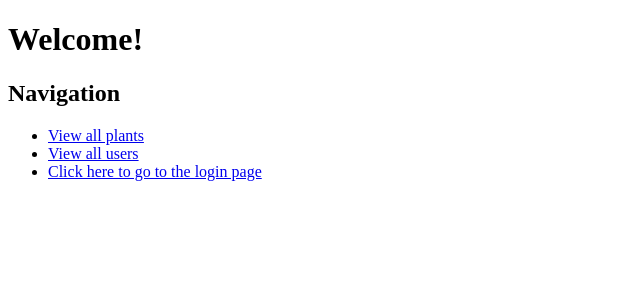
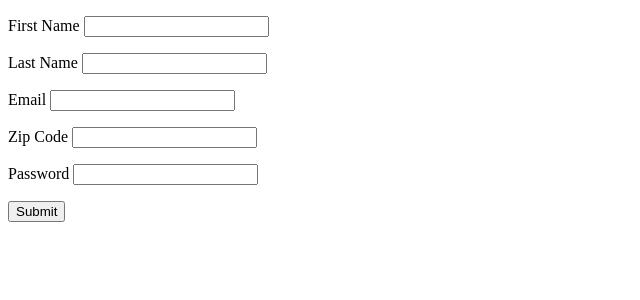
Before and after one commit to bekahbooGH/Plant-proj, a Flask app: template templates/new_user_form.html in a window 1280 px wide. Shown: the top 300 px of the page, without its empty margins (0-640 px from the left). Run offline with Flask 2, Linux system fonts and the light colour scheme; the template is opened without the code that fills it, so the values that code supplies are empty.

Commit message:
Tried some things with the show plant recommends.

```diff
--- a/seed_db.py
+++ b/seed_db.py
@@ -61,9 +61,9 @@ for plant in plant_data:
 
 #Create 5 users
 users_in_db = []
-for n in range(5):
-    email = f'user{n}@test.com'
-    password = 'test'
+# for n in range(5):
+#     email = f'user{n}@test.com'
+#     password = 'test'
 
     user = crud.create_user(fname, lname, user_email, zip_code, password)
     users_in_db.append(user)
--- a/server.py
+++ b/server.py
@@ -26,22 +26,6 @@ def all_plants():
 
     plants = crud.get_plants()
 
-    # if light_id == "1":
-    #     plant_lighting = "Low Light"
-    # if light_id == "2":
-    #     plant_lighting = "Medium Light"
-    # if light_id == "3":
-    #     plant_lighting = "Bright Light"
-
-    # if location_id == "1":
-    #     plant_location = "North Facing"
-    # if location_id == "2":
-    #     plant_location = "East Facing"
-    # if location_id == "3":
-    #     plant_location = "South Facing"
-    # if location_id == "4":
-    #     plant_location = "West Facing"
-
     return render_template('plant_options.html', plants=plants)
 
 @app.route('/plants/<plant_id>')
@@ -67,34 +51,6 @@ def show_plant(plant_id):
 
     return render_template('plant_details.html', plant=plant)
 
-@app.route("/add_to_cart/<melon_id>")
-def add_to_cart(melon_id):
-    """Add a melon to cart and redirect to shopping cart page.
-
-    When a melon is added to the cart, redirect browser to the shopping cart
-    page and display a confirmation message: 'Melon successfully added to
-    cart'."""
-
-    # Check if we have a cart in the session and if not, add one
-    # Also, bind the cart to the name 'cart' for easy reference below
-    if 'cart' in session:
-        cart = session['cart']
-    else:
-        cart = session['cart'] = {}
-
-    # We could also do this with setdefault:
-    # cart = session.setdefault("cart", {})
-
-    # Add melon to cart - either increment the count (if melon already in cart)
-    # or add to cart with a count of 1
-    cart[melon_id] = cart.get(melon_id, 0) + 1
-
-    # Print cart to the terminal for testing purposes
-    # print("cart:")
-    # print(cart)
-
-    # Show user success message on next page load
-    flash("Melon successfully added to cart.")
 
 @app.route("/login", methods=["GET"])
 def show_login():
@@ -102,30 +58,52 @@ def show_login():
 
     return render_template("login.html")
 
+
 @app.route("/login", methods=["POST"])
 def process_login():
     """Log user into site."""
 
-     # The logic here should be something like:
-    #
-    # - get user-provided name and password from request.form
-    # - use customers.get_by_email() to retrieve corresponding Customer
-    #   object (if any)
-    # - if a Customer with that email was found, check the provided password
-    #   against the stored one
-    # - if they match, store the user's email in the session, flash a success
-    #   message and redirect the user to the "/melons" route
-    # - if they don't, flash a failure message and redirect back to "/login"
-    # - do the same if a Customer with that email doesn't exist
+    email = request.form.get('email')
+    password = request.form.get('password')
+    user = crud.get_user_by_email(email)
+    if user:
+        if password == user.password:
+            flash('Success! Happy plantin!')
+            return render_template('plant_form.html')
+        elif password != user.password:
+            flash('Incorrect password. Try again.')
+            return redirect('/login')
+    else:
+        flash('Email account does not exist. Please try again.')
+        return redirect('/login')
 
 
-@app.route('/users')
-def all_users():
-    """View all users."""
+@app.route('/register-user')
+def show_registration():
+    """Show new user form."""
 
-    users = crud.get_users()
+    return render_template("new_user_form.html")
 
-    return render_template('all_users.html', users=users)
+
+@app.route('/register-user', methods=['POST'])
+def register_user():
+    """Create a new user."""
+
+    fname = request.form.get('fname')
+    lname = request.form.get('lname')
+    email = request.form.get('user_email')
+    zip_code = request.form.get('zip_code')
+    password = request.form.get('password')
+
+    user = crud.get_user_by_email(email)
+    if user:
+        flash('That email already exists. Try again.')
+        return redirect('/register-user')
+    else:
+        crud.create_user(fname, lname, email, zip_code, password)
+        flash('Account created! Please log in.')
+
+    return render_template('login.html', user=user)
 
 
 
@@ -137,27 +115,41 @@ def show_user(user_id):
 
     return render_template('user_details.html', user=user)
 
-@app.route('/users', methods=['POST'])
-def register_user():
-    """Create a new user."""
-
-    email = request.form.get('email')
-    password = request.form.get('password')
-
-    user = crud.get_user_by_email(email)
-    if user:
-        flash('Cannot create an account with that email. Try again.')
-    else:
-        crud.create_user(email, password)
-        flash('Account created! Please log in.')
-
-    return redirect('/')
-
-@app.route("/login/plant_form")
+@app.route('/plant-form')
 def show_plant_form():
     """Show plant form."""
 
-    return render_template("plant_form.html")
+    return render_template('plant_form.html')
+
+@app.route('/plant-recommends')
+def show_plant_recommends():
+    """Show plant recommendations."""
+    lighting = request.args.get("lighting")
+    location = request.args.get("location")
+    # show_plant(plant_id)
+    plants_lighting = Plant.query.filter_by(plant.lighting.lighting_id)
+    plants_location = Plant.query.filter_by(plant.location.location_id)
+    plant_recommends = []
+    for plant in plants_lighting:
+        if plant in plants_location:
+            plant_recommends.append(plant)
+            print(plants)
+    # if lighting = "Low" and location == "North":
+    #     plants = Plant.query.filter_by(light_id="1")
+    # elif lighting == "Medium":
+    #     plants = Plant.query.filter_by(light_id="2")
+    # elif lighting == "Bright":
+    #     plants = Plant.query.filter_by(light_id="3")
+    # if location == "North":
+    #     plants = Plant.query.filter_by(location_id="1")
+    # elif location == "East":
+    #     plants = Plant.query.filter_by(location_id="2")
+    # elif location == "South":
+    #     plants = Plant.query.filter_by(location_id="3")
+    # elif location == "West":
+    #     plants = Plant.query.filter_by(location_id="4")
+
+    return render_template('plant_recommends.html')
 
 @app.route('/profiles/<plant_profile_id>')
 def show_plant_profile(plant_profile_id):
@@ -172,3 +164,105 @@ def show_plant_profile(plant_profile_id):
 if __name__ == '__main__':
     connect_to_db(app)
     app.run(host='0.0.0.0', debug=True)
+
+
+
+    # if light_id == "1":
+    #     plant_lighting = "Low Light"
+    # if light_id == "2":
+    #     plant_lighting = "Medium Light"
+    # if light_id == "3":
+    #     plant_lighting = "Bright Light"
+
+    # if location_id == "1":
+    #     plant_location = "North Facing"
+    # if location_id == "2":
+    #     plant_location = "East Facing"
+    # if location_id == "3":
+    #     plant_location = "South Facing"
+    # if location_id == "4":
+    #     plant_location = "West Facing"
+
+#     @app.route("/add_to_cart/<melon_id>")
+# def add_to_cart(melon_id):
+#     """Add a melon to cart and redirect to shopping cart page.
+
+#     When a melon is added to the cart, redirect browser to the shopping cart
+#     page and display a confirmation message: 'Melon successfully added to
+#     cart'."""
+
+#     # Check if we have a cart in the session and if not, add one
+#     # Also, bind the cart to the name 'cart' for easy reference below
+#     if 'cart' in session:
+#         cart = session['cart']
+#     else:
+#         cart = session['cart'] = {}
+
+    # We could also do this with setdefault:
+    # cart = session.setdefault("cart", {})
+
+    # Add melon to cart - either increment the count (if melon already in cart)
+    # or add to cart with a count of 1
+    # cart[melon_id] = cart.get(melon_id, 0) + 1
+
+    # # Print cart to the terminal for testing purposes
+    # # print("cart:")
+    # # print(cart)
+
+    # # Show user success message on next page load
+    # flash("Melon successfully added to cart.")
+
+
+@app.route("/cart")
+def show_shopping_cart():
+    """Display content of shopping cart."""
+
+    # Keep track of the total cost of the order
+    order_total = 0
+
+    # Create a list to hold Melon objects corresponding to the melon_id's in
+    # the cart
+    cart_melons = []
+
+    # Get the cart dictionary out of the session (or an empty one if none
+    # exists yet)
+    cart = session.get("cart", {})
+
+    # Loop over the cart dictionary
+    for melon_id, quantity in cart.items():
+        # Retrieve the Melon object corresponding to this id
+        melon = melons.get_by_id(melon_id)
+
+        # Calculate the total cost for this type of melon and add it to the
+        # overall total for the order
+        total_cost = quantity * melon.price
+        order_total += total_cost
+
+        # Add the quantity and total cost as attributes on the Melon object
+        melon.quantity = quantity
+        melon.total_cost = total_cost
+
+        # Add the Melon object to our list
+        cart_melons.append(melon)
+
+    # Pass the list of Melon objects and the order total to our cart template
+
+    return render_template("cart.html",
+                           cart=cart_melons,
+                           order_total=order_total)
+
+# @app.route('/users')
+# def all_users():
+#     """View all users."""
+
+#     users = crud.get_users()
+
+#     return render_template('all_users.html', users=users)
+
+# @app.route('/create-account')
+# def create_account():
+#     """Create an account."""
+
+#     user = crud.create_user()
+
+#     return render_template('all_users.html', user=user)
--- a/templates/homepage.html
+++ b/templates/homepage.html
@@ -7,7 +7,7 @@
   <h2>Navigation</h2>
   <ul>
     <li><a href="/plants">View all plants</a></li>
-    <li><a href="/users">View all users</a></li>
+    <li><a href="/register-user">Create an Account</a></li>
     <li><a href="/login">Click here to go to the login page</a></li>
   </ul>
 {% endblock %}
--- a/templates/login.html
+++ b/templates/login.html
@@ -4,7 +4,7 @@
 
 
 {% block body %}
-<form class="form-signin" method="POST">
+<form action="/login" method="POST">
 
 <h2 class="form-signin-heading">Please Sign In</h2>
 <div class="form-group">
--- a/templates/new_user_form.html
+++ b/templates/new_user_form.html
@@ -1,13 +1,27 @@
 {% extends 'base.html' %}
-{% block title %}Plant Recommendations Home{% endblock %}
+{% block title %}Create an Account{% endblock %}
 
 {% block body %}
-  <h1>Welcome!</h1>
+<form action="/register-user" method="POST">
+    <p>
+        First Name <input type="text" name="fname">
+      </p>
+      <p>
+        Last Name <input type="text" name="lname">
+      </p>
+  <p>
+    Email <input type="text" name="user_email">
+  </p>
+  <p>
+    Zip Code <input type="number" name="zip_code">
+  </p>
 
-  <h2>Navigation</h2>
-  <ul>
-    <li><a href="/plants">View all plants</a></li>
-    <li><a href="/users">View all users</a></li>
-    <li><a href="/login">Click here to go to the login page</a></li>
-  </ul>
+  <p>
+    Password <input type="password" name="password">
+  </p>
+
+  <p>
+    <input type="submit">
+  </p>
+</form>
 {% endblock %}
--- a/templates/plant_form.html
+++ b/templates/plant_form.html
@@ -2,7 +2,7 @@
 {% block title %}Plant Questionnaire Home{% endblock %}
 
 {% block body %}
-<form>
+<form action="/plant-recommends">
     Choose a lighting condition:
     <input type="radio" name="lighting" value="Low">
     <label>Low Light</label>
@@ -10,8 +10,7 @@
     <label>Medium Light</label>
     <input type="radio" name="lighting" value="Bright">
     <label>Bright Light</label>
-</form>>
-<form>
+
     Choose a window direction:
     <select name="location">
         <option value="North">North Facing</option>
--- a/templates/plant_recommends.html
+++ b/templates/plant_recommends.html
@@ -3,7 +3,7 @@
 
 {% block body %}
     <h1>Recommended Plants</h1>
-        {% for plant in plants %}
+        {% for plant in plant_recommends %}
             <li>
                 <a href="/plants/{{ plant.plant_id }}">
                 {{ plant.plant_name }}
```
Also changed, not shown: crud.py (+35 -32 lines).
